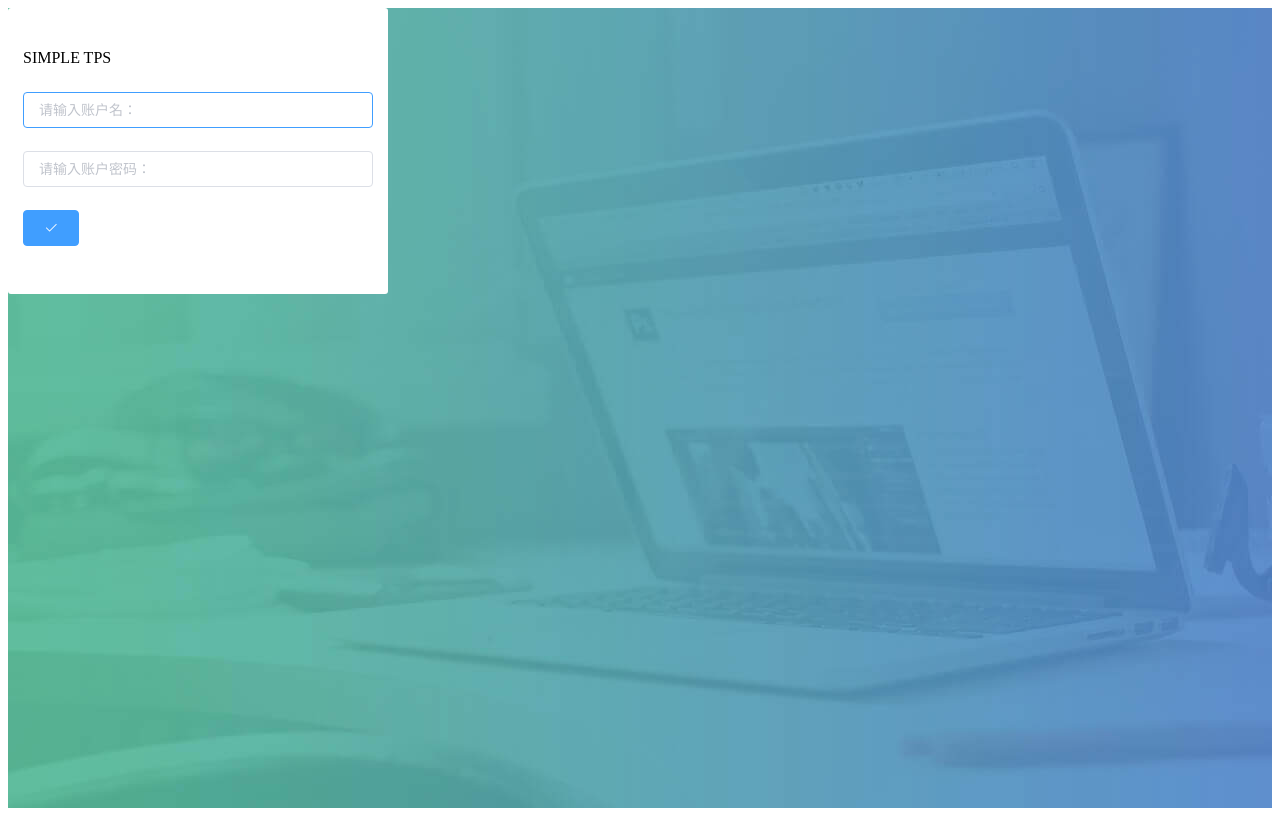
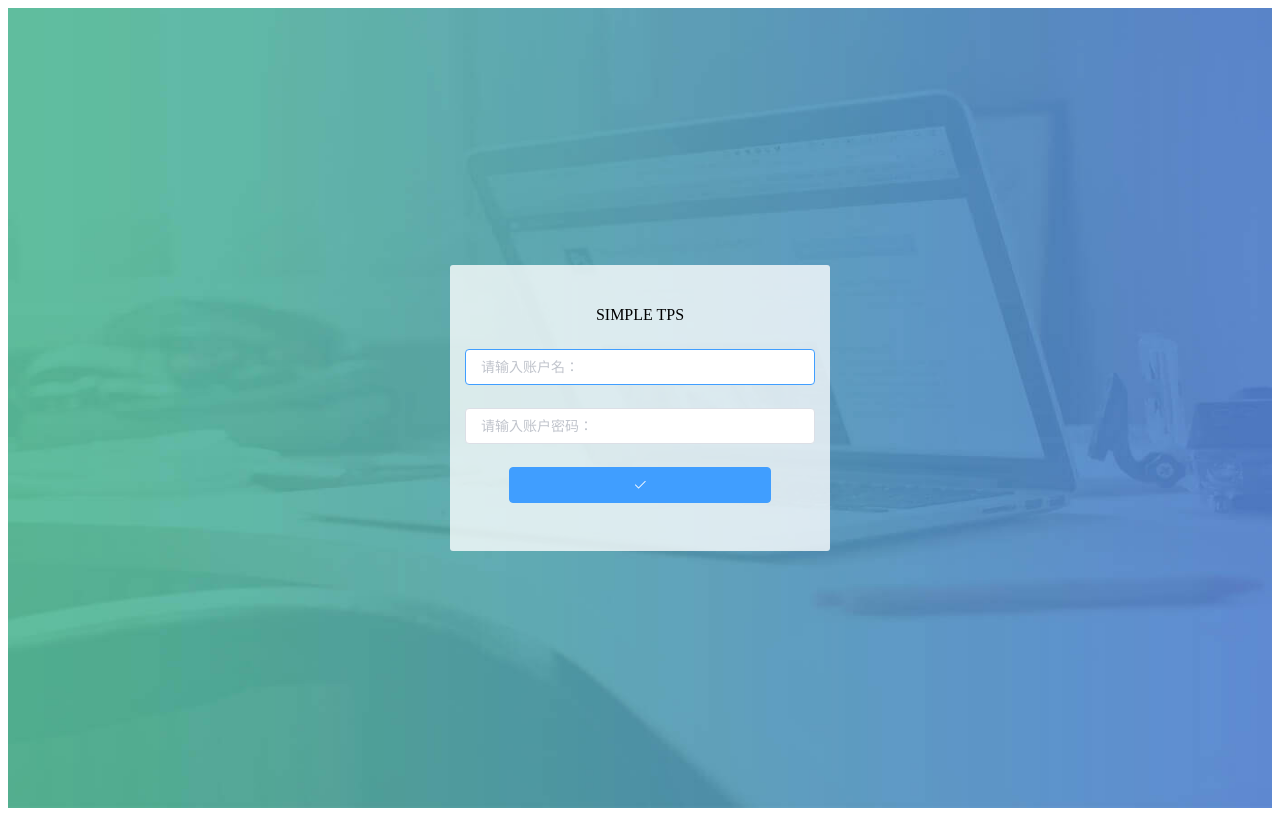
Before and after one commit to 1054329489/vue-demo, a Vue app: page /login in a window 1280 px wide. Built offline with nearby package versions, Linux system fonts and the light colour scheme.

Commit message:
login finish

```diff
--- a/src/main.js
+++ b/src/main.js
@@ -10,6 +10,7 @@ import axios from 'axios'
 
 axios.defaults.baseURL = 'http://localhost:8080/tps'
 Vue.prototype.$http = axios
+Vue.prototype.$ajax = axios
 /* eslint-disable */
 import locale from 'element-ui/lib/locale/lang/en'
 
--- a/src/views/login/Login.vue
+++ b/src/views/login/Login.vue
@@ -1,5 +1,5 @@
 <template>
-  <div class="page-module login-container backgroundCover flex width_100 height_100">
+  <div class="page-module login-container">
     <div class="login-panel" @keyup.enter="onSubmit">
       <div class="head-text align_center">
         <p>SIMPLE TPS</p>
@@ -14,7 +14,7 @@
           <!--   -->
         </el-form-item>
         <el-form-item>
-          <el-button type="primary" class="width_100" icon="el-icon-check" @click="login"  />
+          <el-button type="primary" class="login-btn" icon="el-icon-check" @click="login"  />
           <!-- :loading="submitLoad" -->
         </el-form-item>
       </el-form>
@@ -43,7 +43,7 @@ export default {
       if (this.loginForm.username === '' || this.loginForm.password === '') {
         alert('账号或密码不能为空')
       } else {
-        this.axios({
+        this.$ajax({
           method: 'post',
           url: '/user/login',
           data: _this.loginForm
@@ -68,18 +68,26 @@ export default {
   .login-container {
     min-height: 100vh;
     align-items: center;
-    justify-content: center;
     background-image: url(./images/login_body.jpg);
+    background-repeat: no-repeat;
+    background-size: 100% 100%;
+    display:flex;
+    justify-content:center;
+
   }
-
   .login-panel {
     padding: 25px 15px;
     width: 350px;
     border-radius: 3px;
-      background-color: #fff;
+    margin:0 auto;
+    text-align:center;
+    background-color:rgba(255, 255, 255, 0.781);
   }
-
   .head-text {
     margin-bottom: 25px;
   }
+  .login-btn{
+    width: 75%;
+  }
+
 </style>
```
Lines whose indentation alone changed are shown as unchanged.
